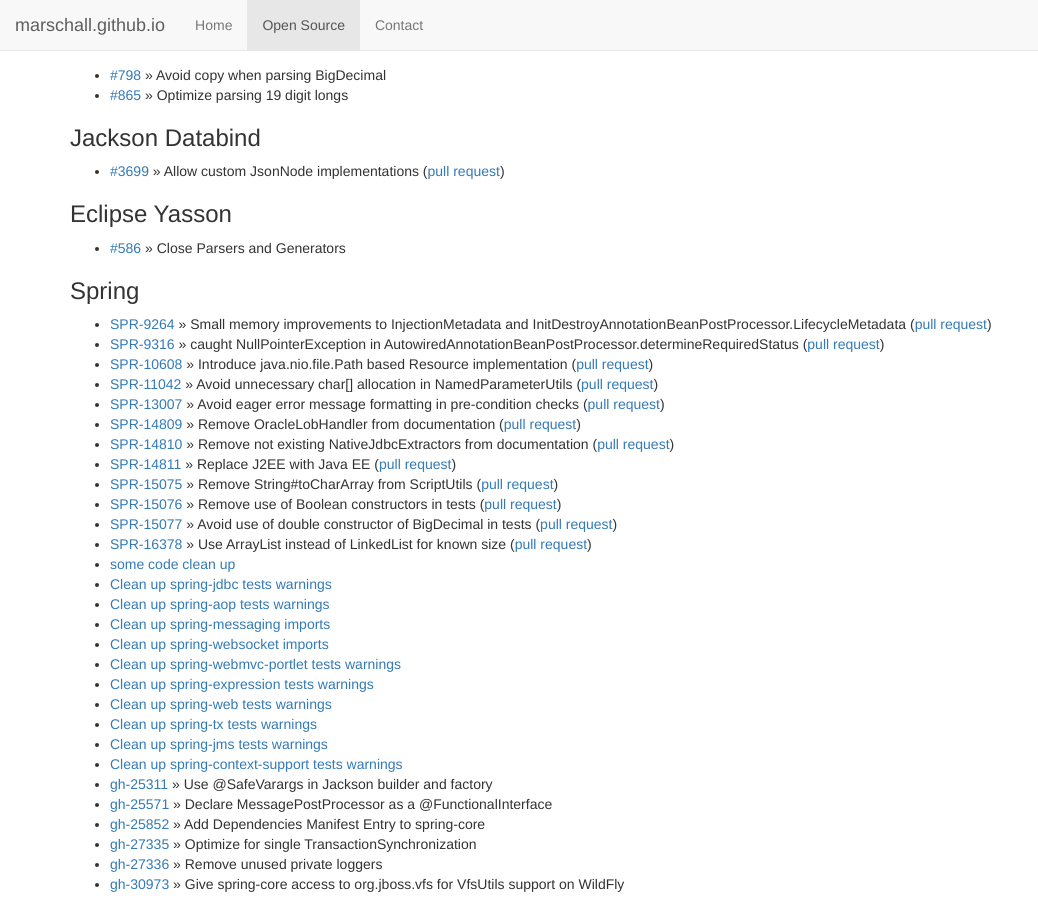
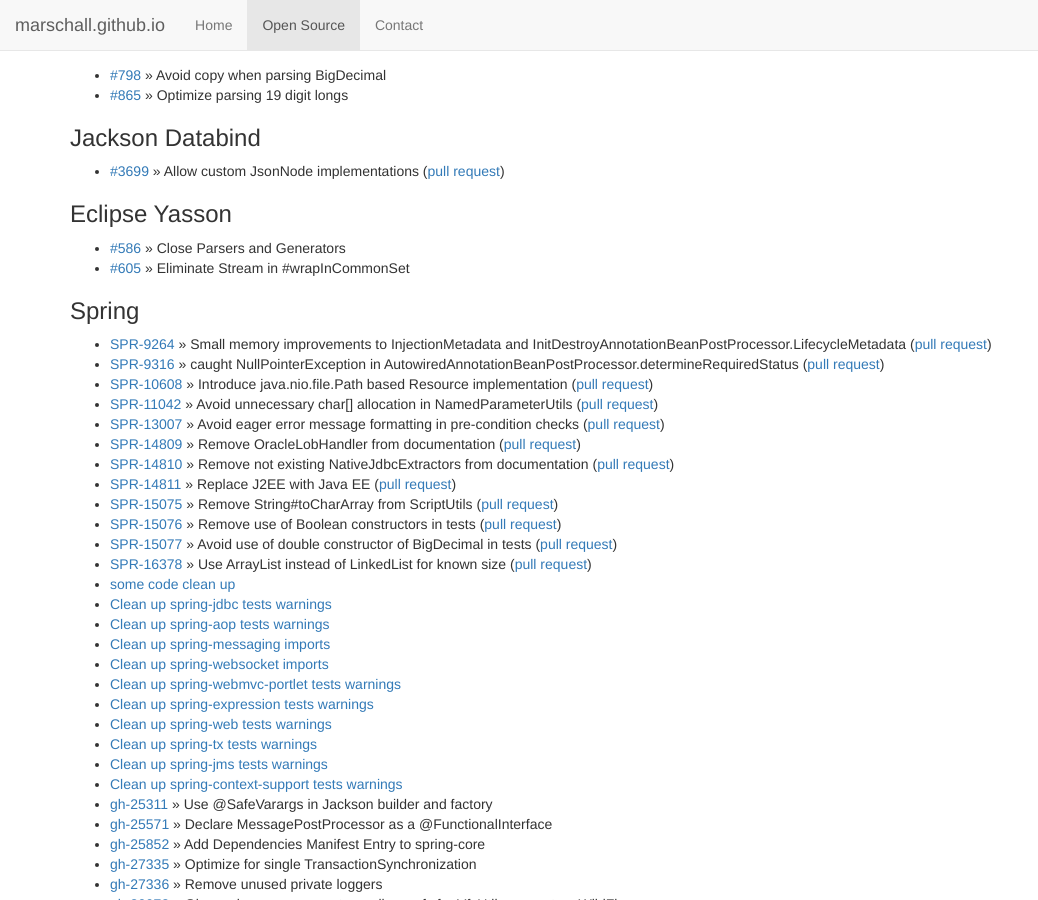
Before and after one commit to marschall/marschall.github.com, a Jekyll site: the page built from open-source.html, in a window 1280 px wide and 900 px high, scrolled down 1344 px. Shown: the whole window, without its empty margins (0-1038 px from the left). Built offline with Jekyll 4.4.1, drawn with Linux system fonts in a browser that asks for light colours.

Commit message:
add yasson##605

```diff
--- a/open-source.html
+++ b/open-source.html
@@ -98,6 +98,7 @@
 <h3>Eclipse Yasson</h3>
 <ul>
   <li><a href="https://github.com/eclipse-ee4j/yasson/pull/586">#586</a> &raquo; Close Parsers and Generators</li>
+  <li><a href="https://github.com/eclipse-ee4j/yasson/pull/605">#605</a> &raquo; Eliminate Stream in #wrapInCommonSet</li>
 </ul>
 
 <h3>Spring</h3>
```
